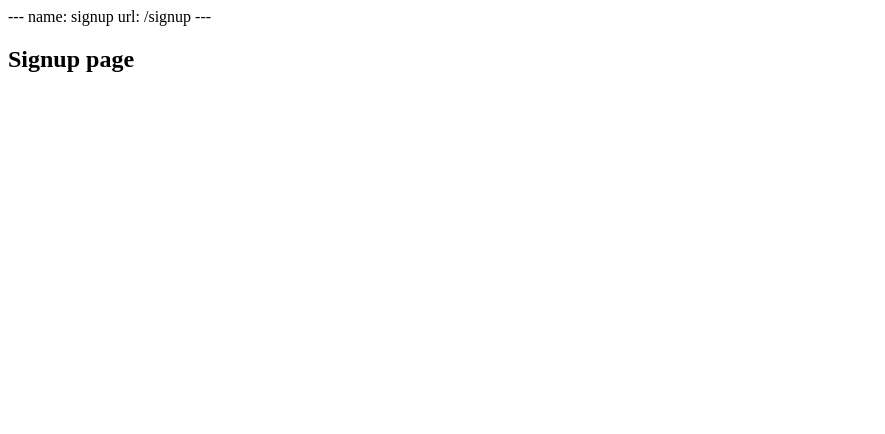
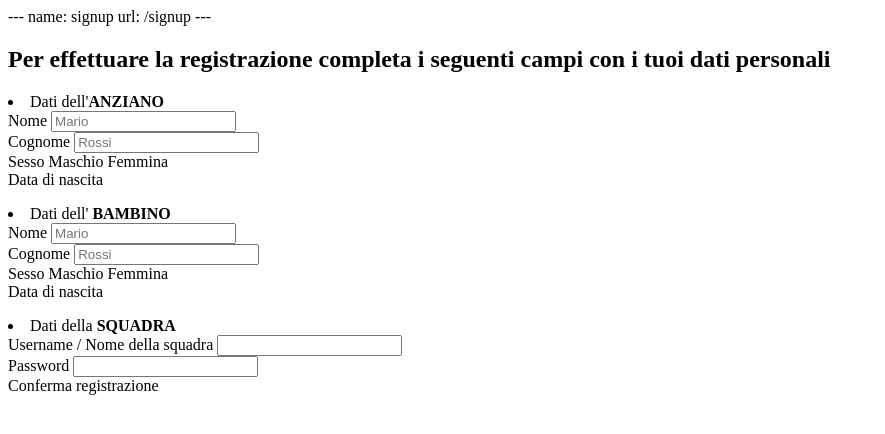
Before and after one commit to mion00/LetsMoove, a Python web app: template client/templates/signup.html in a window 1280 px wide. Shown: the top 434 px of the page, without its empty margins (0-885 px from the left). Run offline with Jinja, Linux system fonts and the light colour scheme; the template is opened without the code that fills it, so the values that code supplies are empty.

Commit message:
Primo abbozzo pagina di registrazione con AM

```diff
--- a/client/templates/signup.html
+++ b/client/templates/signup.html
@@ -3,88 +3,109 @@ name: signup
 url: /signup
 ---
 
-<h2>Signup page</h2>
+<div layout="row" layout-align="space-around center">
+    <div layout="column" layout-margin>
+        <div layout-margin>
+            <h2>Per effettuare la registrazione completa i seguenti campi con i tuoi dati personali</h2>
+        </div>
+        <div layout-margin>
+            <li>Dati dell'<strong>ANZIANO</strong></li>
+        </div>
+        <md-section>
+            <div layout="row">
+                <div flex>
+                    <md-input-container>
+                        <label>Nome</label>
+                        <input type="text" placeholder="Mario" ng-model="user.name">
+                    </md-input-container>
+                </div>
+                <div flex>
+                    <md-input-container>
+                        <label>Cognome</label>
+                        <input type="text" placeholder="Rossi" ng-model="user.surname">
+                    </md-input-container>
+                </div>
+            </div>
+            <div layout="row">
+                <div flex>
+                    <label>Sesso</label>
+                    <md-radio-group ng-model="data.group1">
+                        <md-radio-button value="Maschio" aria-label="Label 1">Maschio</md-radio-button>
+                        <md-radio-button value="Femmina">Femmina</md-radio-button>
+                    </md-radio-group>
+                </div>
+                <div flex>
+                    <label>Data di nascita</label>
+                    <md-datepicker ng-model="myDate" md-placeholder="GG/MM/AAAA"></md-datepicker>
+                </div>
+            </div>
+        </md-section>
 
-<!--<div class="grid-container">-->
-<!--<div class="grid-content">-->
-<!--<form>-->
-<!--<h3>Dati dell'ANZIANO</h3>-->
-<!--<div class="grid-block">-->
-<!--<div class="small-12 medium-6 grid-content">-->
-<!--<label>-->
-<!--Nome-->
-<!--<input type="text" placeholder="Mario">-->
-<!--</label>-->
-<!--</div>-->
-<!--<div class="small-12 medium-6 grid-content">-->
-<!--<label>-->
-<!--Cognome-->
-<!--<input type="text" placeholder="Rossi">-->
-<!--</label>-->
-<!--</div>-->
-<!--<div class="small-12 medium-6 grid-content">-->
-<!--<label>-->
-<!--<label>Sesso</label>-->
-<!--<input type="radio" name="sesso" value="Maschio" id="sessoMaschio"><label for="sessoMaschio">Maschio</label>-->
-<!--<input type="radio" name="sesso" value="Femmina" id="sessoFemmina"><label for="sessoFemmina">Femmina</label>-->
-<!--</label>-->
-<!--</div>-->
-<!--<div class="small-12 medium-6 grid-content">-->
-<!--<label>Data di nascita</label>-->
-<!--<input type="date" name="birthday">-->
-<!--</div>-->
-<!--</div>-->
+        <p>
 
-<!--<h3>Dati del RAGAZZO</h3>-->
-<!--<div class="grid-block">-->
-<!--<div class="small-12 medium-6 grid-content">-->
-<!--<label>-->
-<!--Nome-->
-<!--<input type="text" placeholder="Mario">-->
-<!--</label>-->
-<!--</div>-->
-<!--<div class="small-12 medium-6 grid-content">-->
-<!--<label>-->
-<!--Cognome-->
-<!--<input type="text" placeholder="Rossi">-->
-<!--</label>-->
-<!--</div>-->
-<!--<div class="small-12 medium-6 grid-content">-->
-<!--<label>-->
-<!--<label>Sesso</label>-->
-<!--<input type="radio" name="sesso" value="Maschio" id="sessoMaschio"><label for="sessoMaschio">Maschio</label>-->
-<!--<input type="radio" name="sesso" value="Femmina" id="sessoFemmina"><label for="sessoFemmina">Femmina</label>-->
-<!--</label>-->
-<!--</div>-->
-<!--<div class="small-12 medium-6 grid-content">-->
-<!--<label>Data di nascita</label>-->
-<!--<input type="date" name="birthday">-->
-<!--</div>-->
-<!--</div>-->
+        </p>
 
-<!--<h3>Dati della SQUADRA</h3>-->
-<!--<div class="grid-block">-->
-<!--<div class="small-12 medium-6 grid-content">-->
-<!--<label>Email di referenza</label>-->
-<!--<span class="inline-label">-->
-<!--<span class="form-label">www.</span>-->
-<!--<input type="text">-->
-<!--<span class="form-label">.com</span>-->
-<!--</span>-->
-<!--</div>-->
-<!--<div class="small-12 medium-6 grid-content">-->
-<!--<label>Nome della squadra</label>-->
-<!--<input type="text" placeholder="NonAbbiamoNienteDiMeglioDaFare">-->
-<!--</div>-->
-<!--<div class="small-12 medium-6 grid-content">-->
-<!--<label>Foto della squadra</label>-->
-<!--<button class="file-upload button"><input type="file" class="file-input">Choose File</button>-->
-<!--</div>-->
-<!--<div class="small-12 medium-6 grid-content">-->
-<!--<label>Completa la registrazione</label>-->
-<!--<a class="button" ng-click="signup()">Iscriviti!</a>-->
-<!--</div>-->
-<!--</div>-->
-<!--</form>-->
-<!--</div>-->
-<!--</div>-->
+        <md-section>
+            <div layout-margin>
+                <li>Dati dell'<strong> BAMBINO</strong></li>
+            </div>
+            <div layout="row">
+                <div flex>
+                    <md-input-container>
+                        <label>Nome</label>
+                        <input type="text" placeholder="Mario" ng-model="user.name">
+                    </md-input-container>
+                </div>
+                <div flex>
+                    <md-input-container>
+                        <label>Cognome</label>
+                        <input type="text" placeholder="Rossi" ng-model="user.surname">
+                    </md-input-container>
+                </div>
+            </div>
+            <div layout="row">
+                <div flex>
+                    <label>Sesso</label>
+                    <md-radio-group ng-model="data.group1">
+                        <md-radio-button value="Maschio" aria-label="Label 1">Maschio</md-radio-button>
+                        <md-radio-button value="Femmina">Femmina</md-radio-button>
+                    </md-radio-group>
+                </div>
+                <div flex>
+                    <label>Data di nascita</label>
+                    <md-datepicker ng-model="myDate" md-placeholder="GG/MM/AAAA"></md-datepicker>
+                </div>
+            </div>
+        </md-section>
+
+        <p>
+
+        </p>
+
+        <md-section>
+            <div layout-margin>
+                <li>Dati della<strong> SQUADRA</strong></li>
+            </div>
+            <div layout="row">
+                <div flex>
+                    <md-input-container>
+                        <label>Username / Nome della squadra</label>
+                        <input type="text" ng-model="user.username">
+                    </md-input-container>
+                </div>
+                <div flex>
+                    <md-input-container>
+                        <label>Password</label>
+                        <input type="password" ng-model="user.password">
+                    </md-input-container>
+                </div>
+            </div>
+        </md-section>
+
+        <div layout="row" layout-align="center">
+            <md-button class="md-raised md-warn" layout-align="center">
+                <a class="button" ng-click="signup()">Conferma registrazione</a>
+            </md-button>
+        </div>
+    </div>
+</div>
```
